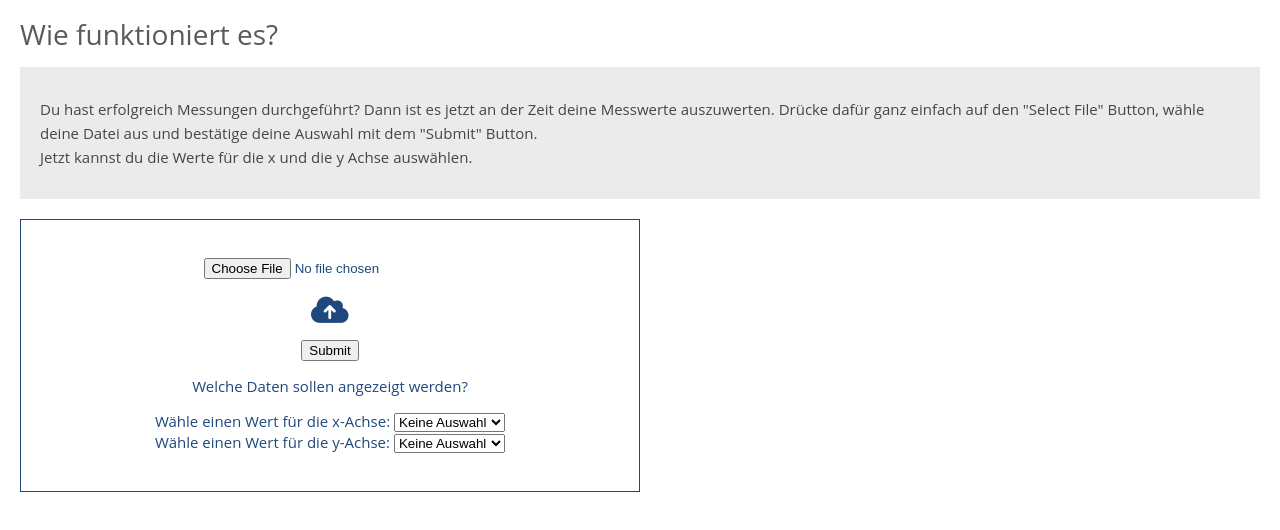
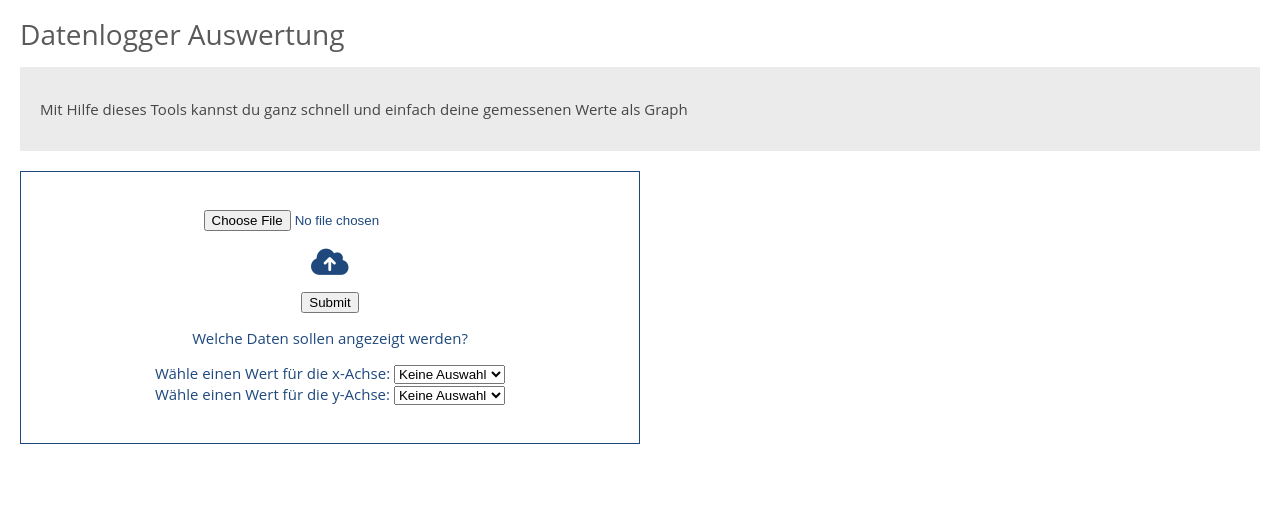
Before and after one commit to maximilianKalff/Wetterdatenauswertung, a plain HTML site: page index.html in a window 1280 px wide. Shown: the part 80-610 px from the top of the page. Drawn offline with nearby package versions, Linux system fonts and the light colour scheme.

```diff
--- a/index.html
+++ b/index.html
@@ -20,15 +20,11 @@
     <!-- === Wie funktioniert es? ===-->
     <div class="explain-div">
         <div class="explaint-title">
-            <h2>Wie funktioniert es?</h2>
+            <h2>Datenlogger Auswertung</h2>
         </div>
         <div class="explain-content">
             <p>
-                Du hast erfolgreich Messungen durchgeführt? Dann ist es jetzt an der Zeit deine
-                Messwerte auszuwerten. Drücke dafür ganz einfach auf den "Select File" Button,
-                wähle deine Datei aus und bestätige deine Auswahl mit dem "Submit" Button.
-                <br>
-                Jetzt kannst du die Werte für die x und die y Achse auswählen.
+                Mit Hilfe dieses Tools kannst du ganz schnell und einfach deine gemessenen Werte als Graph
 
             </p>
         </div>
```
